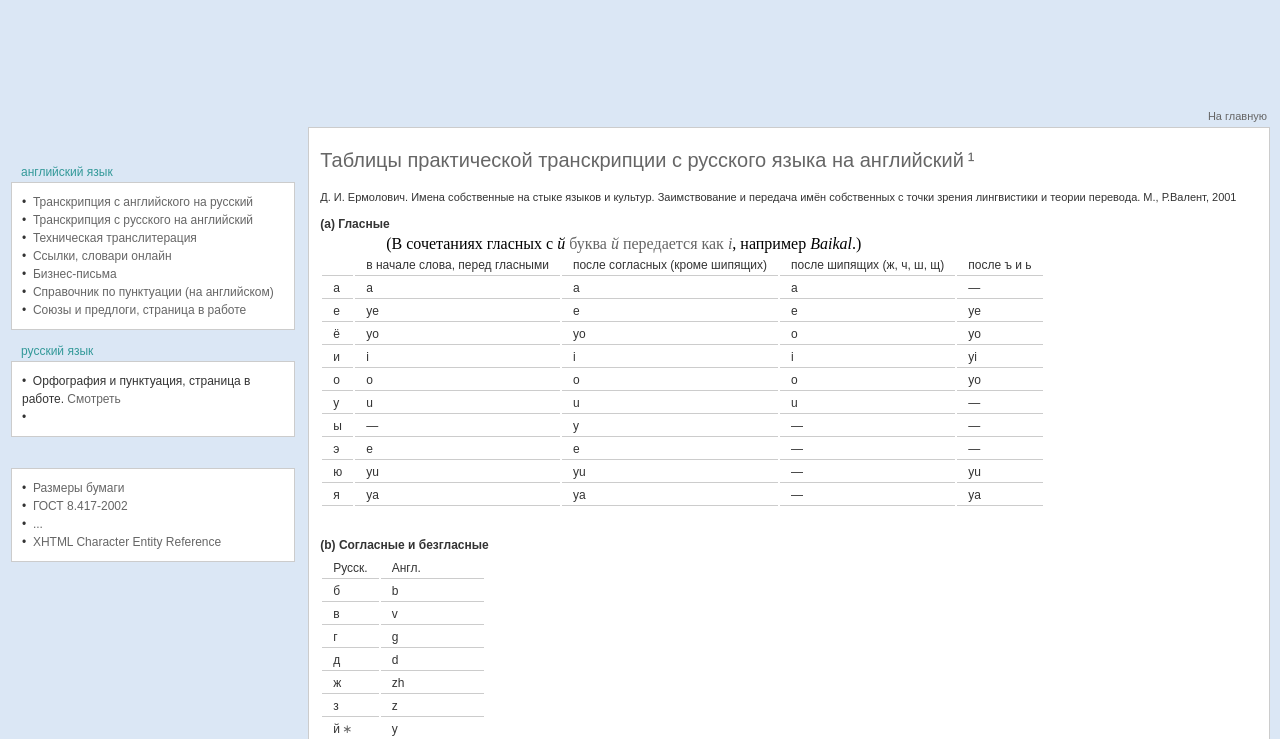
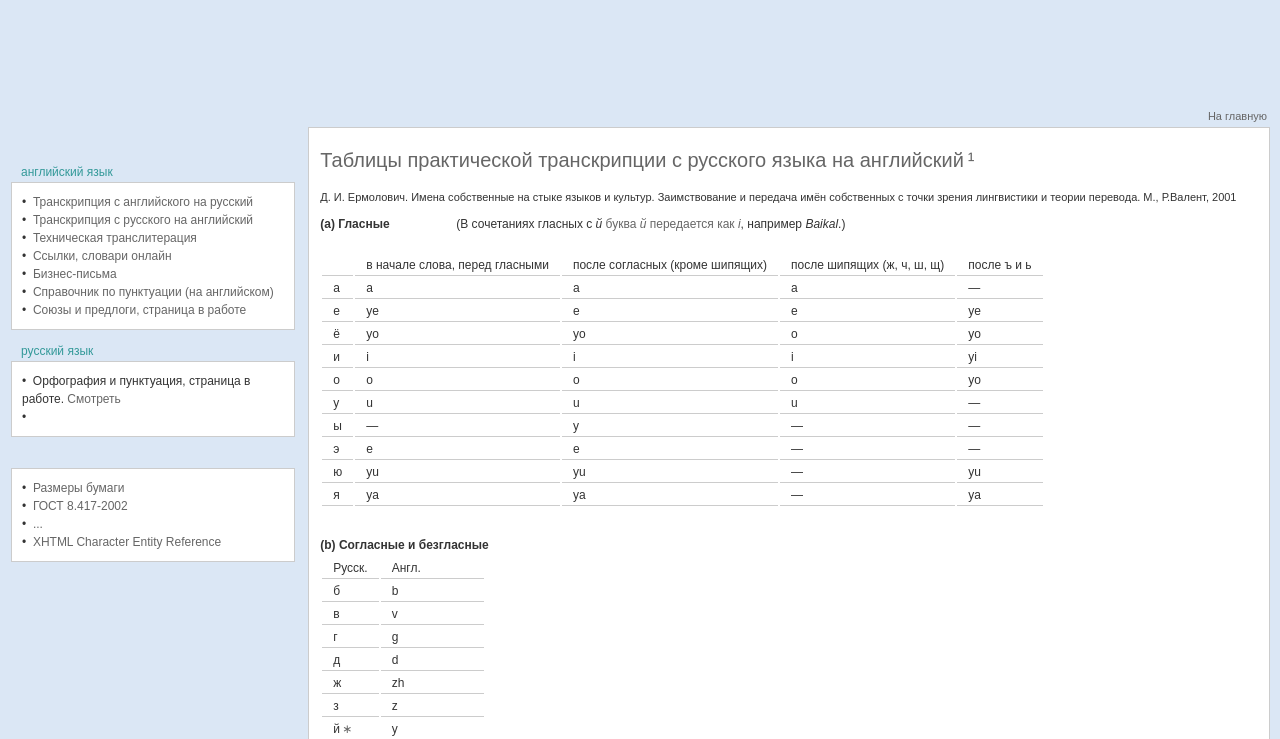
Before and after one commit to 1assie/1assie.github.com, a plain HTML site: page transcr-rus.html in a window 1280 px wide. Shown: the top 739 px of the page. Drawn offline with Linux system fonts and the light colour scheme.

Commit message:
Update transcr-rus.html

```diff
--- a/transcr-rus.html
+++ b/transcr-rus.html
@@ -87,7 +87,7 @@ content="английский язык, англо-русская практич
     <td class="white">
 <h1><a name="top">Таблицы</a> практической транскрипции с русского языка на английский<a href="#ftnote1">&#8201;&#185;</a></h1>
 <p class="footer">Д. И. Ермолович. Имена собственные на стыке языков и культур. Заимствование и передача имён собственных с точки зрения лингвистики и теории перевода. М., Р.Валент, 2001</p>
-<p class="gray"><b>(а) Гласные</b></p> &nbsp; &nbsp; &nbsp; &nbsp; &nbsp; &nbsp; &nbsp; &nbsp; &nbsp; &nbsp;(В сочетаниях гласных c <span style="font-style: italic; ">й</span> <a href="#ftnote2">буква <span style="font-style: italic; ">й</span> передается как <span style="font-style: italic; ">i</span></a>, например <span style="font-style: italic; ">Baikal</span>.)
+<p class="gray"><b>(а) Гласные</b> &nbsp; &nbsp; &nbsp; &nbsp; &nbsp; &nbsp; &nbsp; &nbsp; &nbsp; &nbsp;(В сочетаниях гласных c <span style="font-style: italic; ">й</span> <a href="#ftnote2">буква <span style="font-style: italic; ">й</span> передается как <span style="font-style: italic; ">i</span></a>, например <span style="font-style: italic; ">Baikal</span>.) </p>
 <br>
 <table class="internal">
 <tr>
```
